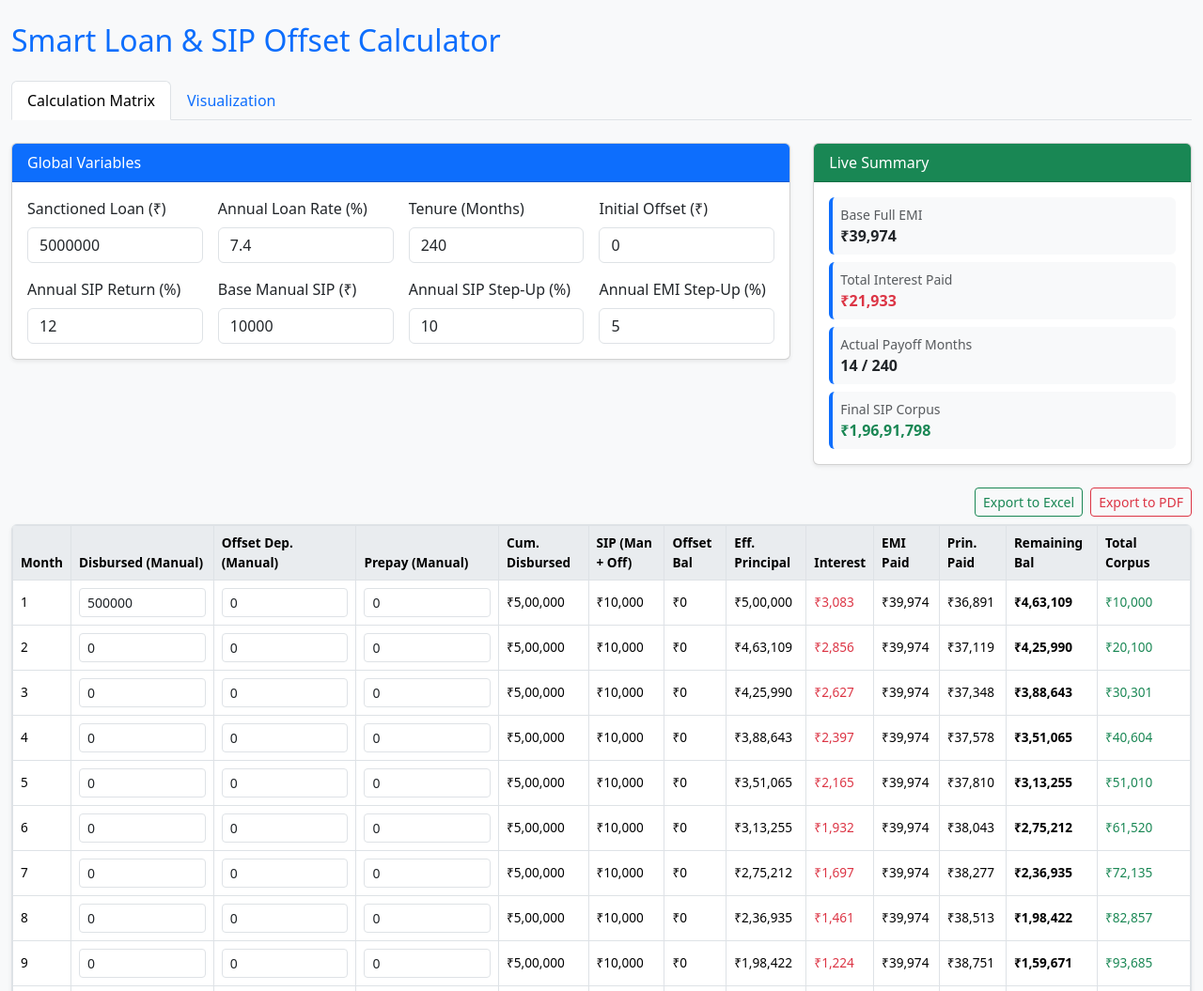
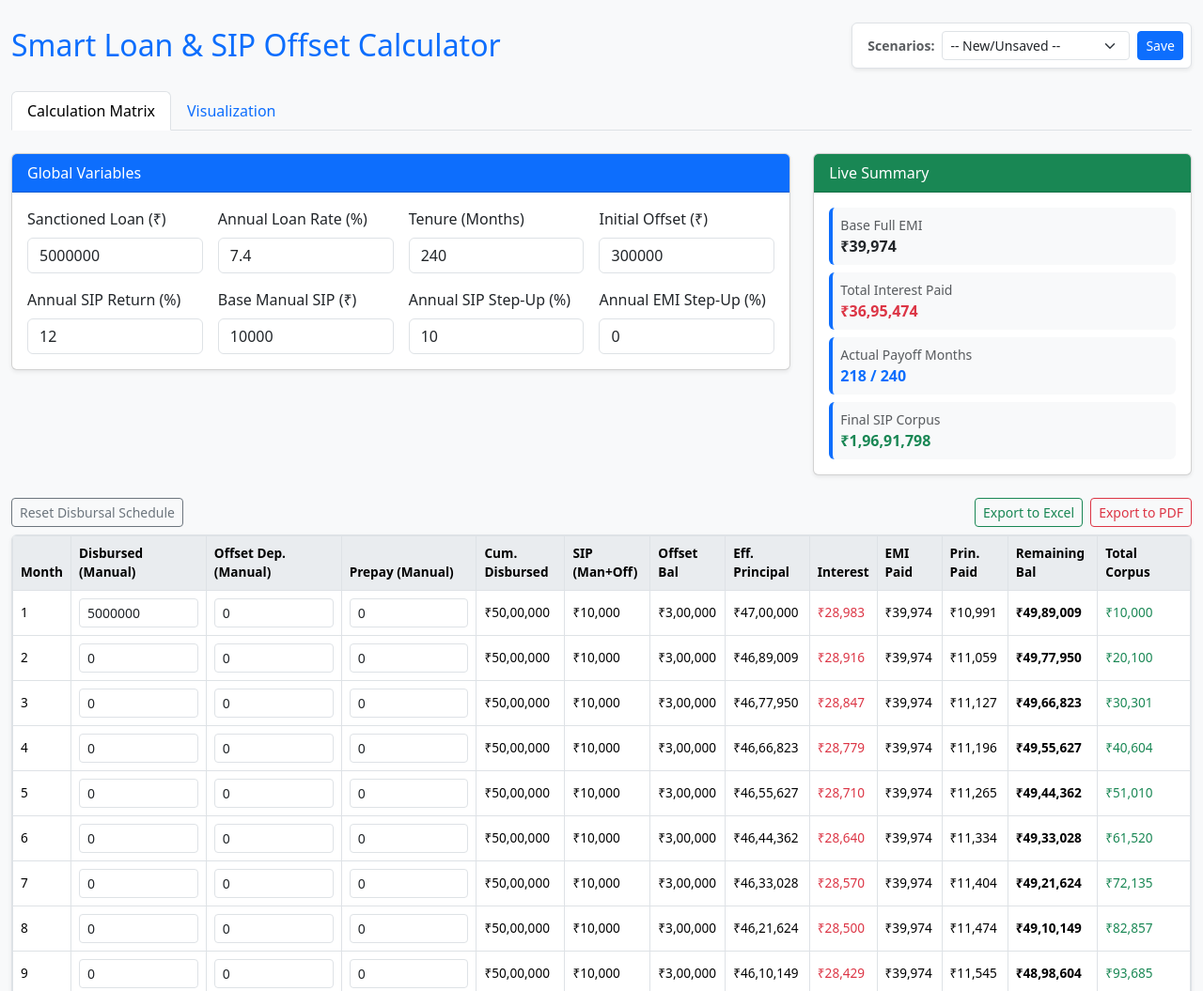
Before and after one commit to palak6041/SmartLoanCalculator, a plain HTML site: page index.html in a window 1280 px wide. Shown: the top 1055 px of the page at 94% size. Drawn offline with nearby package versions, Linux system fonts and the light colour scheme.

Commit message:
Update index.html

```diff
--- a/index.html
+++ b/index.html
@@ -25,7 +25,20 @@
 <body class="bg-light">
 
 <div id="app" class="container-fluid py-4">
-    <h2 class="mb-4 text-primary">Smart Loan & SIP Offset Calculator</h2>
+
+    <div class="d-flex justify-content-between align-items-center mb-4">
+        <h2 class="text-primary m-0">Smart Loan & SIP Offset Calculator</h2>
+
+        <div class="d-flex gap-2 align-items-center bg-white p-2 rounded shadow-sm border">
+            <span class="text-muted small fw-bold ms-2">Scenarios:</span>
+            <select class="form-select form-select-sm" style="width: 200px;" v-model="selectedScenario" @change="loadScenario">
+                <option value="">-- New/Unsaved --</option>
+                <option v-for="s in scenarios" :key="s.name" :value="s.name">{{ s.name }}</option>
+            </select>
+            <button class="btn btn-primary btn-sm" @click="saveScenario">Save</button>
+            <button class="btn btn-outline-danger btn-sm" v-if="selectedScenario" @click="deleteScenario">Delete</button>
+        </div>
+    </div>
 
     <ul class="nav nav-tabs mb-4" id="appTabs" role="tablist">
         <li class="nav-item" role="presentation">
@@ -47,7 +60,7 @@
                             <div class="row g-3">
                                 <div class="col-md-3">
                                     <label class="form-label">Sanctioned Loan (₹)</label>
-                                    <input type="number" class="form-control" v-model.number="inputs.loanAmount" @input="calculate">
+                                    <input type="number" class="form-control" v-model.number="inputs.loanAmount" @change="handleLoanAmountChange">
                                 </div>
                                 <div class="col-md-3">
                                     <label class="form-label">Annual Loan Rate (%)</label>
@@ -96,7 +109,7 @@
                             </div>
                             <div class="summary-card p-2 rounded mb-2">
                                 <small class="text-muted d-block">Actual Payoff Months</small>
-                                <strong>{{ summary.payoffMonths }} / {{ inputs.tenure }}</strong>
+                                <strong class="text-primary">{{ summary.payoffMonths }} / {{ inputs.tenure }}</strong>
                             </div>
                             <div class="summary-card p-2 rounded">
                                 <small class="text-muted d-block">Final SIP Corpus</small>
@@ -107,9 +120,12 @@
                 </div>
             </div>
 
-            <div class="d-flex justify-content-end mb-2 gap-2">
-                <button class="btn btn-outline-success btn-sm" @click="exportExcel">Export to Excel</button>
-                <button class="btn btn-outline-danger btn-sm" @click="exportPDF">Export to PDF</button>
+            <div class="d-flex justify-content-between mb-2">
+                <button class="btn btn-outline-secondary btn-sm" @click="resetSchedule">Reset Disbursal Schedule</button>
+                <div class="gap-2 d-flex">
+                    <button class="btn btn-outline-success btn-sm" @click="exportExcel">Export to Excel</button>
+                    <button class="btn btn-outline-danger btn-sm" @click="exportPDF">Export to PDF</button>
+                </div>
             </div>
 
             <div class="table-responsive table-container border shadow-sm rounded">
@@ -121,7 +137,7 @@
                             <th style="min-width: 120px;">Offset Dep. (Manual)</th>
                             <th style="min-width: 120px;">Prepay (Manual)</th>
                             <th>Cum. Disbursed</th>
-                            <th>SIP (Man + Off)</th>
+                            <th>SIP (Man+Off)</th>
                             <th>Offset Bal</th>
                             <th>Eff. Principal</th>
                             <th>Interest</th>
@@ -171,11 +187,11 @@
                     loanAmount: 5000000,
                     loanRate: 7.4,
                     tenure: 240,
-                    initialOffset: 0,
+                    initialOffset: 300000,
                     sipReturnRate: 12,
                     baseManualSip: 10000,
                     sipStepUp: 10,
-                    emiStepUp: 5
+                    emiStepUp: 0
                 },
                 schedule: [],
                 baseEmi: 0,
@@ -184,10 +200,13 @@
                     payoffMonths: 0,
                     finalCorpus: 0
                 },
-                chartInstance: null
+                chartInstance: null,
+                scenarios: [],
+                selectedScenario: ''
             }
         },
         mounted() {
+            this.loadScenariosList();
             this.initializeSchedule();
             this.calculate();
         },
@@ -200,13 +219,25 @@
                 return (pv * rate * Math.pow(1 + rate, nper)) / (Math.pow(1 + rate, nper) - 1);
             },
             initializeSchedule() {
-                // Generate 240 empty rows with default manual entries
+                // BUG FIX: Automatically set Month 1 disbursement to the full loan amount
+                // so the calculator has the full debt to work with.
                 this.schedule = Array.from({ length: 240 }, (_, i) => ({
                     monthNo: i + 1,
-                    manualDisbursed: i === 0 ? 500000 : 0, // First month 10% default
+                    manualDisbursed: i === 0 ? this.inputs.loanAmount : 0,
                     manualOffsetDeposit: 0,
                     manualPrepayment: 0
                 }));
+            },
+            resetSchedule() {
+                if(confirm("This will clear all manual inputs in the table. Continue?")) {
+                    this.initializeSchedule();
+                    this.calculate();
+                }
+            },
+            handleLoanAmountChange() {
+                // If you change the global loan amount, automatically update Month 1 to match
+                this.schedule[0].manualDisbursed = this.inputs.loanAmount;
+                this.calculate();
             },
             calculate() {
                 const monthlyLoanRate = (this.inputs.loanRate / 100) / 12;
@@ -230,19 +261,15 @@
                     let currentEmiLimit = this.baseEmi * Math.pow(1 + (this.inputs.emiStepUp/100), stepUpFactor);
 
                     row.cumDisbursed = prevCumDisbursed + row.manualDisbursed;
-
-                    // Effective Principal before interest is charged for the month
                     row.offsetBalance = prevOffset + row.manualOffsetDeposit;
 
-                    // If loan is already paid off
-                    if (i > 0 && prevRemaining <= 0) {
+                    if (i > 0 && prevRemaining <= 0.01) {
                         row.effectivePrincipal = 0;
                         row.interest = 0;
                         row.emiPaid = 0;
                         row.principalPaid = 0;
                         row.remainingBalance = 0;
                     } else {
-                        // Math logic
                         let balToCalculateInterest = (i === 0 ? row.cumDisbursed : prevRemaining + row.manualDisbursed) - row.offsetBalance;
                         row.effectivePrincipal = Math.max(0, balToCalculateInterest);
                         row.interest = row.effectivePrincipal * monthlyLoanRate;
@@ -260,7 +287,6 @@
                     row.totalSip = currentSip;
                     row.totalCorpus = (prevCorpus * (1 + monthlySipRate)) + row.totalSip;
 
-                    // Update prev variables for next loop
                     prevCumDisbursed = row.cumDisbursed;
                     prevOffset = row.offsetBalance;
                     prevRemaining = row.remainingBalance;
@@ -273,6 +299,59 @@
 
                 if(this.chartInstance) this.renderChart();
             },
+
+            // --- SCENARIO MANAGEMENT (LOCALSTORAGE) ---
+            loadScenariosList() {
+                const saved = localStorage.getItem('loanScenarios');
+                if (saved) {
+                    this.scenarios = JSON.parse(saved);
+                }
+            },
+            saveScenario() {
+                let name = prompt("Enter a name for this scenario (e.g., 'Aggressive Offset'):", this.selectedScenario || "");
+                if (!name) return;
+
+                let scenarioData = {
+                    name: name,
+                    inputs: JSON.parse(JSON.stringify(this.inputs)),
+                    schedule: JSON.parse(JSON.stringify(this.schedule))
+                };
+
+                let index = this.scenarios.findIndex(s => s.name === name);
+                if (index !== -1) {
+                    this.scenarios[index] = scenarioData; // Overwrite
+                } else {
+                    this.scenarios.push(scenarioData);
+                }
+
+                localStorage.setItem('loanScenarios', JSON.stringify(this.scenarios));
+                this.selectedScenario = name;
+            },
+            loadScenario() {
+                if (!this.selectedScenario) {
+                    this.initializeSchedule();
+                    this.calculate();
+                    return;
+                }
+                let scenario = this.scenarios.find(s => s.name === this.selectedScenario);
+                if (scenario) {
+                    this.inputs = JSON.parse(JSON.stringify(scenario.inputs));
+                    this.schedule = JSON.parse(JSON.stringify(scenario.schedule));
+                    this.calculate();
+                }
+            },
+            deleteScenario() {
+                if (!this.selectedScenario) return;
+                if (confirm(`Are you sure you want to delete '${this.selectedScenario}'?`)) {
+                    this.scenarios = this.scenarios.filter(s => s.name !== this.selectedScenario);
+                    localStorage.setItem('loanScenarios', JSON.stringify(this.scenarios));
+                    this.selectedScenario = '';
+                    this.initializeSchedule();
+                    this.calculate();
+                }
+            },
+
+            // --- VISUALIZATION & EXPORT ---
             renderChart() {
                 const ctx = document.getElementById('loanChart').getContext('2d');
                 if (this.chartInstance) {
@@ -310,7 +389,6 @@
                 });
             },
             exportExcel() {
-                // Strip out Vue reactivity proxies for SheetJS
                 const cleanData = JSON.parse(JSON.stringify(this.schedule));
                 const ws = XLSX.utils.json_to_sheet(cleanData);
                 const wb = XLSX.utils.book_new();
@@ -319,7 +397,7 @@
             },
             exportPDF() {
                 const { jsPDF } = window.jspdf;
-                const doc = new jsPDF('l', 'mm', 'a4'); // Landscape for wide tables
+                const doc = new jsPDF('l', 'mm', 'a4');
 
                 doc.setFontSize(16);
                 doc.text("Smart Loan & SIP Schedule", 14, 15);
```
